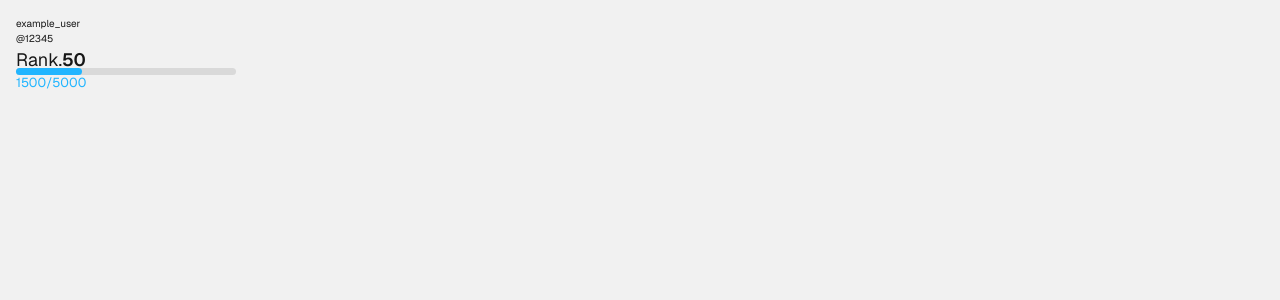
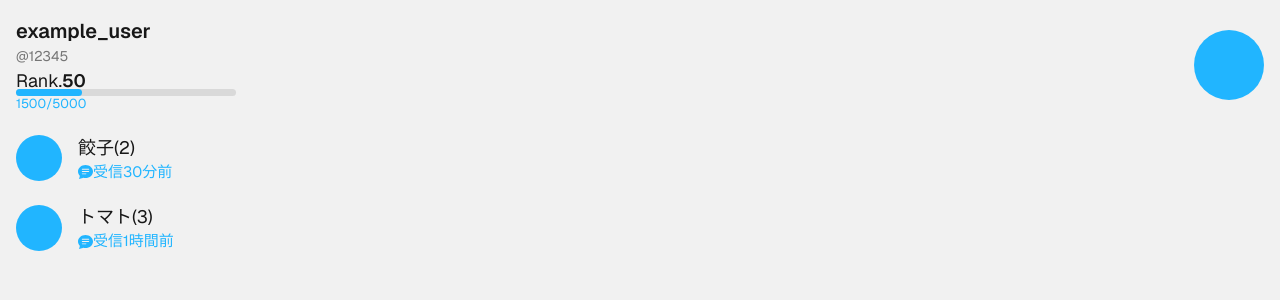
Before and after one commit to hakyukawa/frist_chat_next, a Next.js app in the folder hakyukawa-next/: page /home in a window 1280 px wide. Shown: the top 300 px of the page. Built offline with nearby package versions, Linux system fonts and the light colour scheme.

Commit message:
feat: integrate Group component to display group chat information on home page

```diff
--- a/hakyukawa-next/src/app/home/page.tsx
+++ b/hakyukawa-next/src/app/home/page.tsx
@@ -1,4 +1,5 @@
 import Rank from "@/components/common/Rank";
+import Group from "@/components/common/Group";
 import styles from "@/styles/appStyles/home.module.scss";
 interface Demo {
     user_id: number;
@@ -19,14 +20,40 @@ export default function Home() {
         points: 1500,
     };
 
+    const GroupArray = [
+        {
+            id: 1,
+            GroupMember: ["user1", "user2"],
+            GroupName: "餃子",
+            LastMessageTime: 30,
+        },
+        {
+            id: 2,
+            GroupMember: ["user3", "user4", "user5"],
+            GroupName: "トマト",
+            LastMessageTime: 60,
+        },
+    ];
+
     return (
         <div className={styles.container}>
-            <div className={styles.userInfo}>
-                <h1>{demo.user_name}</h1>
-                <p className={styles.userId}>@{demo.user_id}</p>
-                <Rank rank={demo.rank} points={demo.points} rankFontSize="1.8rem" />
+            <div className={styles.userInfoWrap}>
+                <div className={styles.userInfo}>
+                    <h1>{demo.user_name}</h1>
+                    <p className={styles.userId}>@{demo.user_id}</p>
+                    <Rank rank={demo.rank} points={demo.points} rankFontSize="1.8rem" />
+                </div>
+                <div className={styles.icon}></div>
             </div>
-            <div className={styles.icon}></div>
+
+            {GroupArray.map((group) => (
+                <Group
+                    key={group.id}
+                    GroupName={group.GroupName}
+                    NumberOfPerson={group.GroupMember.length}
+                    LastMessageTime={group.LastMessageTime}
+                />
+            ))}
         </div>
     );
 }
```
